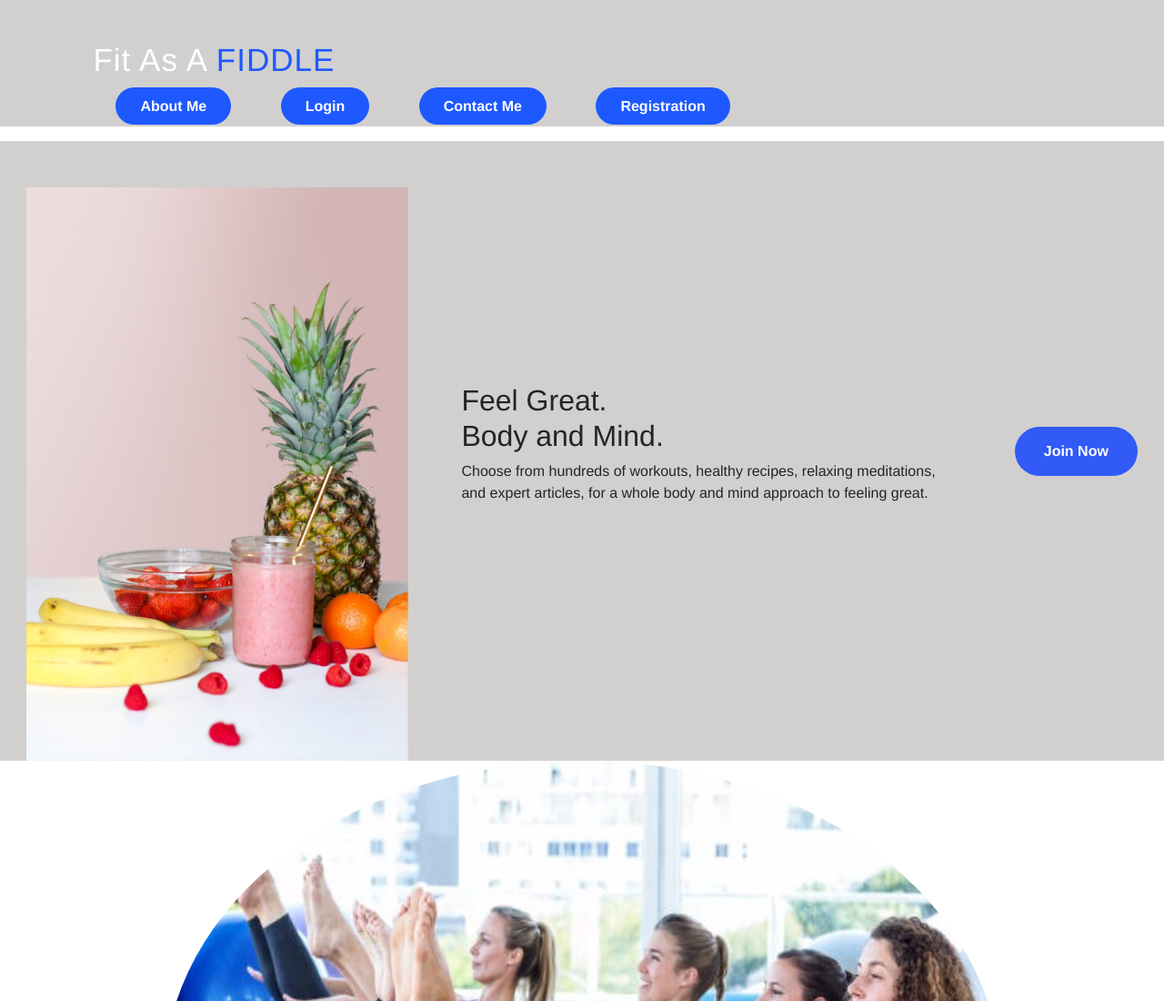
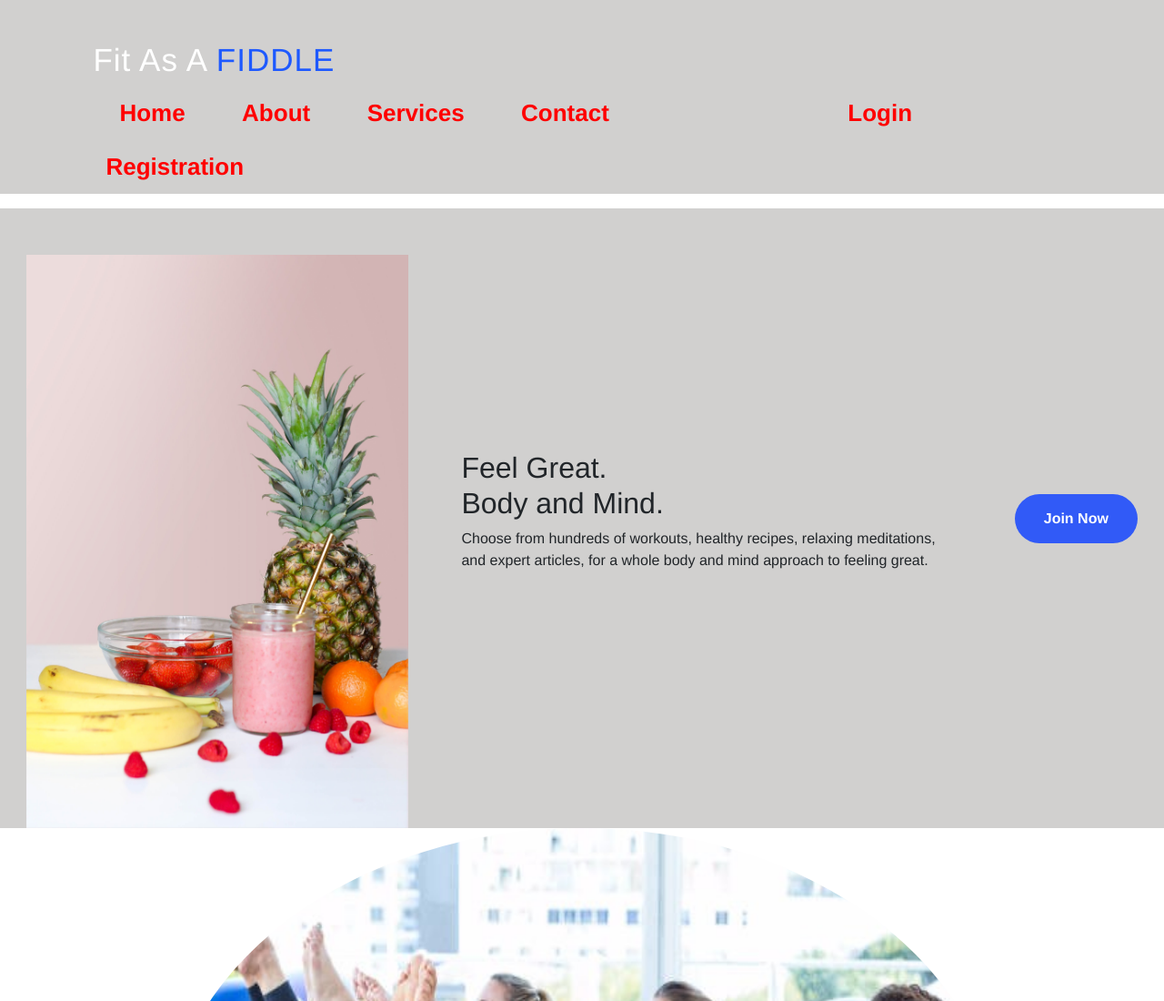
Before and after one commit to CyntTech/Fit-as-a-Fiddle, a plain HTML site: page index.html in a window 1280 px wide. Shown: the top 1100 px of the page at 91% size. Drawn offline with nearby package versions, Linux system fonts and the light colour scheme.

Commit message:
updated index.html

```diff
--- a/index.html
+++ b/index.html
@@ -25,10 +25,12 @@
       <nav>
         <h2 class="logo">Fit As A <span>FIDDLE</span></h2>
         <ul>
-          <li><a href="index.html">About Me</a></li>
-          <li><a href="login.html">Login</a></li>
-          <li><a href="contactMe.html">Contact Me</a></li>
-          <li><a href="registrationPage.html">Registration</a></li>
+          <li><a href="index.html">Home</a></li>
+          <li><a href="about.html">About</a></li>
+          <li><a href="services.html">Services</a></li>
+          <li><a href="contact.html">Contact</a></li>
+          <li class="login"><a href="login.html">Login</a></li>
+          <li class="reg"><a href="registrationPage.html">Registration</a></li>
         </ul>
       </nav>
     </div>
--- a/src/style.css
+++ b/src/style.css
@@ -8,6 +8,17 @@
 .hero {
   background-color: #d1d0cf;
 }
+
+.login {
+  margin-left: 200px;
+
+
+}
+
+.reg {
+  padding-left: 10px;
+}
+
 .main img {
   height: auto;
   width: 420px;
@@ -63,7 +74,7 @@
 nav {
   display: flex;
   align-items: center;
-  justify-content: space-between;
+  /*justify-content: space-between;*/
   padding-top: 45px;
   padding-left: 8%;
   padding-right: 8%;
@@ -84,18 +95,17 @@ nav ul li {
   align-items: flex-end;
 }
 nav ul li a {
-  background-color: #1e59ff;
-  color: white;
+  color: red;
+  font-size: 26px;
   text-decoration: none;
   border: 2px solid transparent;
-  border-radius: 30px;
   font-weight: bold;
-  padding: 10px 25px;
+  padding: 10px 2px;
   transition: 0.4s;
 }
 nav ul li a:hover {
   background: transparent;
-  border: 2px solid #1e59ff;
+  border: 2px solid #280df2;
   cursor: pointer;
 }
 footer {
```
